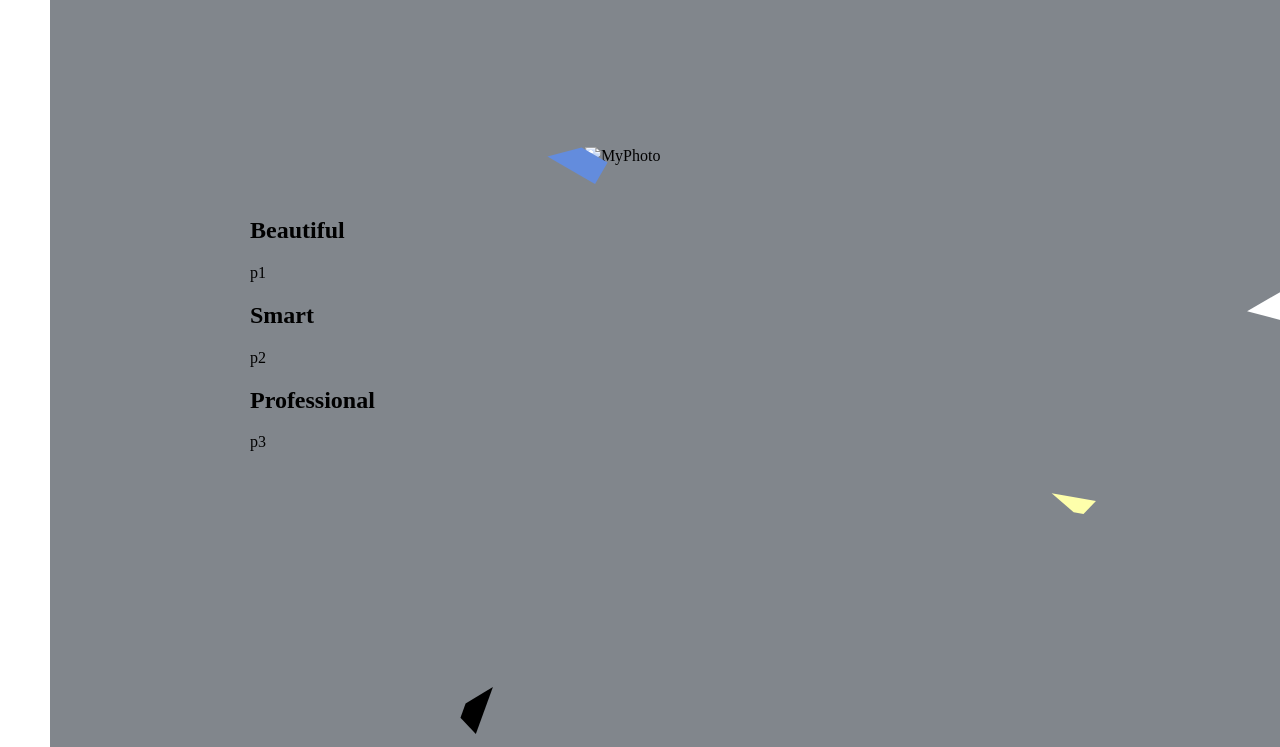
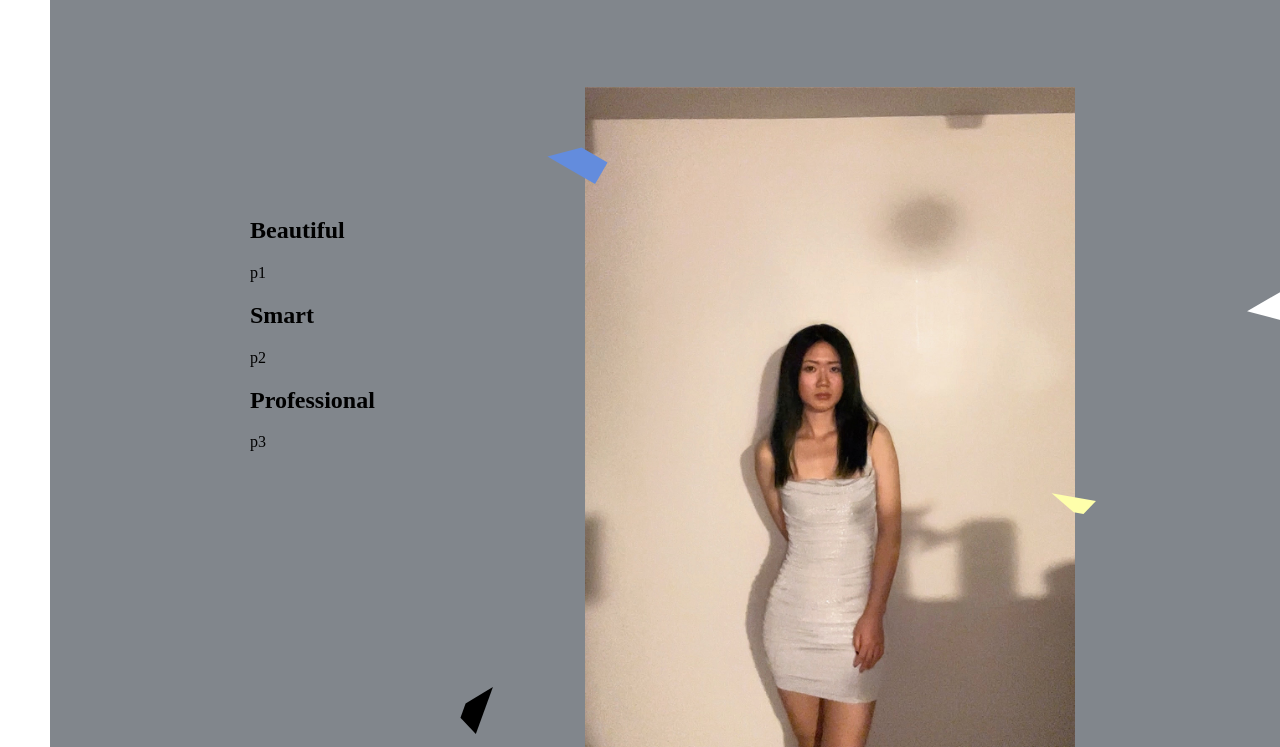
Before and after one commit to xiaoqin001/xiaoqin001.github.io, a plain HTML site: page index.html in a window 1280 px wide. Shown: the part 73-820 px from the top of the page. Drawn offline with Linux system fonts and the light colour scheme.

Commit message:
profile photo changed

```diff
--- a/profile.css
+++ b/profile.css
@@ -82,9 +82,9 @@ body {
 }
 
 .img1 {
-    height: 600px;
+    height: 660px;
     width: 490px;
-    margin-top: 150px;
+    margin-top: 90px;
     margin-left: 210px;
     /* position: absolute; */
 }
```
Also changed, not shown: img1.jpeg (renamed from img1.JPG).
